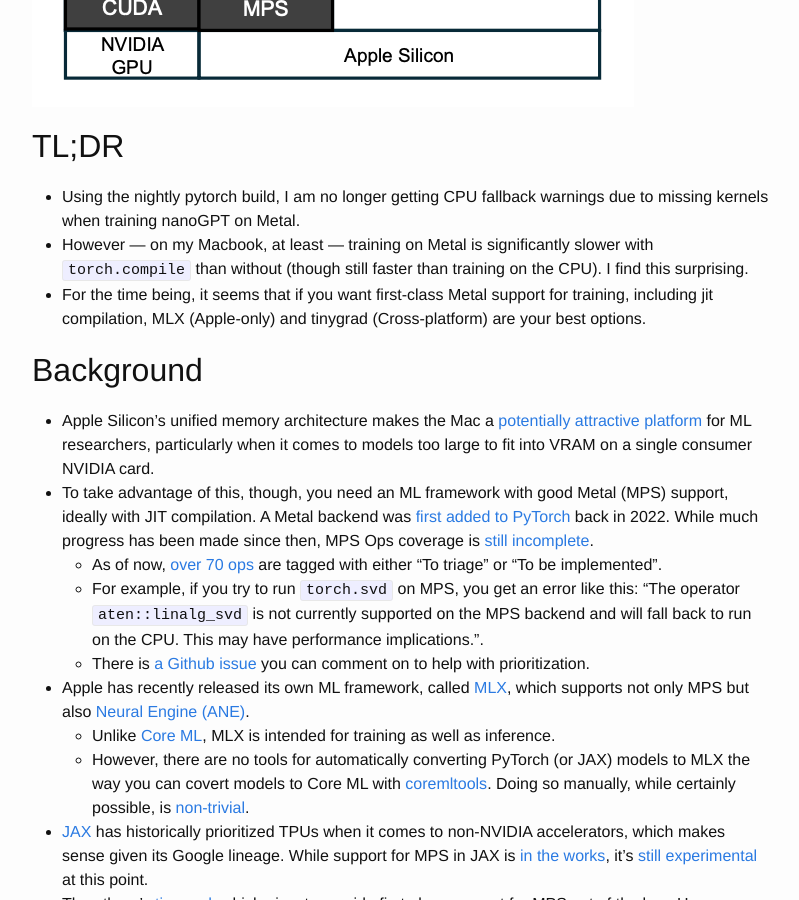
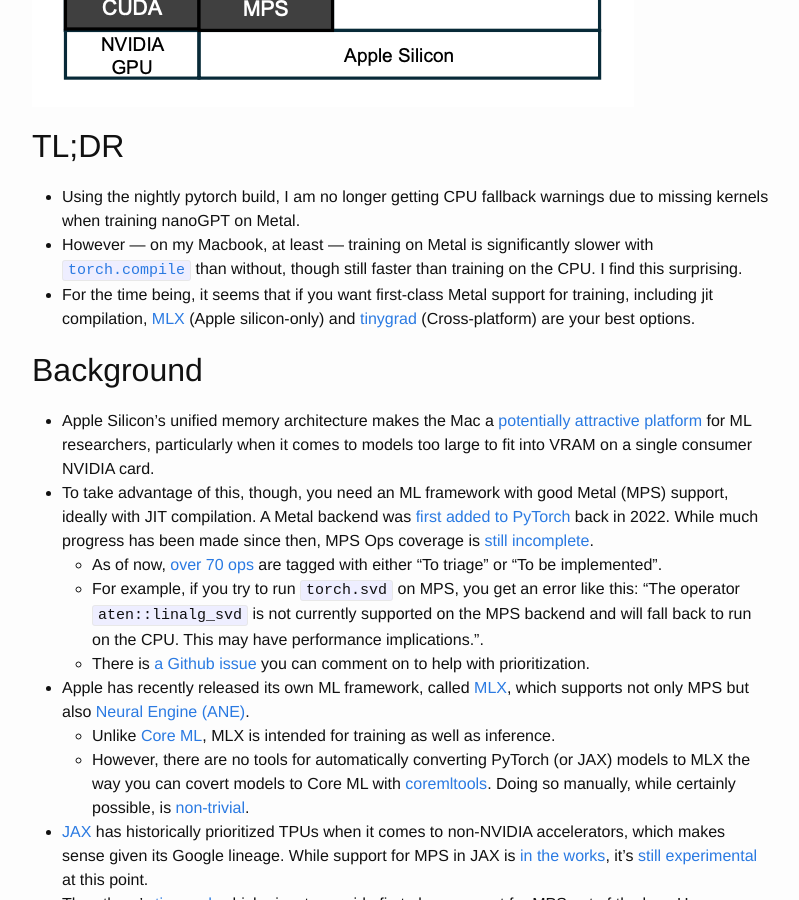
Before and after one commit to vglazer/vglazer.github.io, a Jekyll site: the page built from _posts/2025-09-16-state-of-training-on-metal.md, in a window 1280 px wide and 900 px high, scrolled down 363 px. Shown: the whole window, without its empty margins (238-1037 px from the left). Built offline with Jekyll 4.4.1, drawn with Linux system fonts in a browser that asks for light colours; nearby versions of some CDN libraries.

Commit message:
Even more links

```diff
--- a/_posts/2025-09-16-state-of-training-on-metal.md
+++ b/_posts/2025-09-16-state-of-training-on-metal.md
@@ -11,8 +11,8 @@ categories: metal jax pytorch llms nanogpt tinygrad mlx ane asitop
 ## TL;DR
 
 - Using the nightly pytorch build, I am no longer getting CPU fallback warnings due to missing kernels when training nanoGPT on Metal.
-- However &mdash; on my Macbook, at least &mdash; training on Metal is significantly slower with `torch.compile` than without (though still faster than training on the CPU). I find this surprising.
-- For the time being, it seems that if you want first-class Metal support for training, including jit compilation, MLX (Apple-only) and tinygrad (Cross-platform) are your best options.
+- However &mdash; on my Macbook, at least &mdash; training on Metal is significantly slower with [`torch.compile`](https://docs.pytorch.org/tutorials/intermediate/torch_compile_tutorial.html) than without, though still faster than training on the CPU. I find this surprising.
+- For the time being, it seems that if you want first-class Metal support for training, including jit compilation, [MLX](https://github.com/ml-explore/mlx) (Apple silicon-only) and [tinygrad](https://github.com/tinygrad/tinygrad) (Cross-platform) are your best options.
 
 ## Background
 
```
